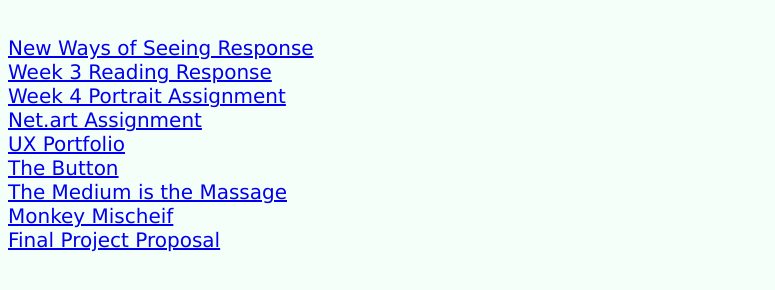
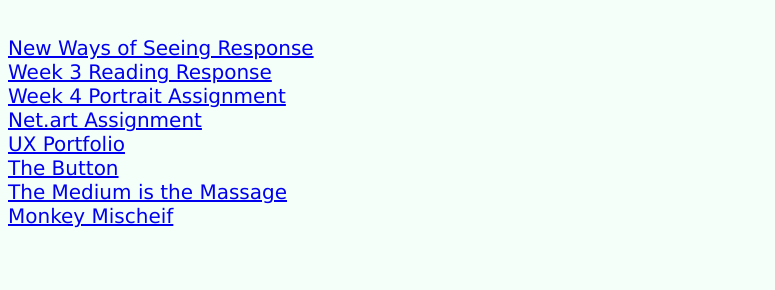
Before and after one commit to JordanChan01/JordanChan01.github.io, a plain HTML site: page index.html in a window 1280 px wide. Shown: the part 134-424 px from the top of the page, without its empty margins (0-775 px from the left). Drawn offline with Linux system fonts and the light colour scheme.

Commit message:
Update index.html

```diff
--- a/index.html
+++ b/index.html
@@ -30,6 +30,3 @@
 
 <br>
 <a href = "JQueryGame/index.html" style="font-size: 20px;font-family: Verdana, Geneva, Tahoma, sans-serif;">Monkey Mischeif</a>
-
-<br>
-<a href = "FinalProposal/index.html" style="font-size: 20px;font-family: Verdana, Geneva, Tahoma, sans-serif;">Final Project Proposal </a>
```
